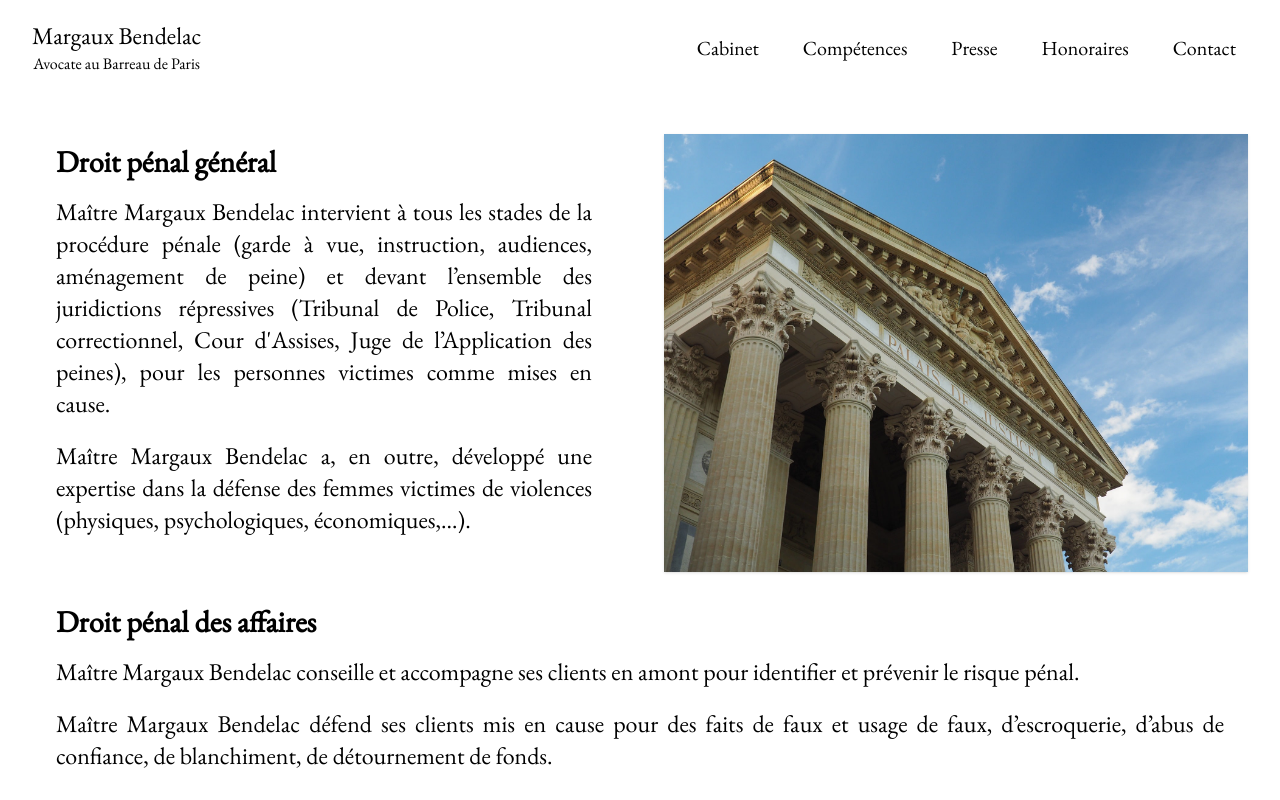
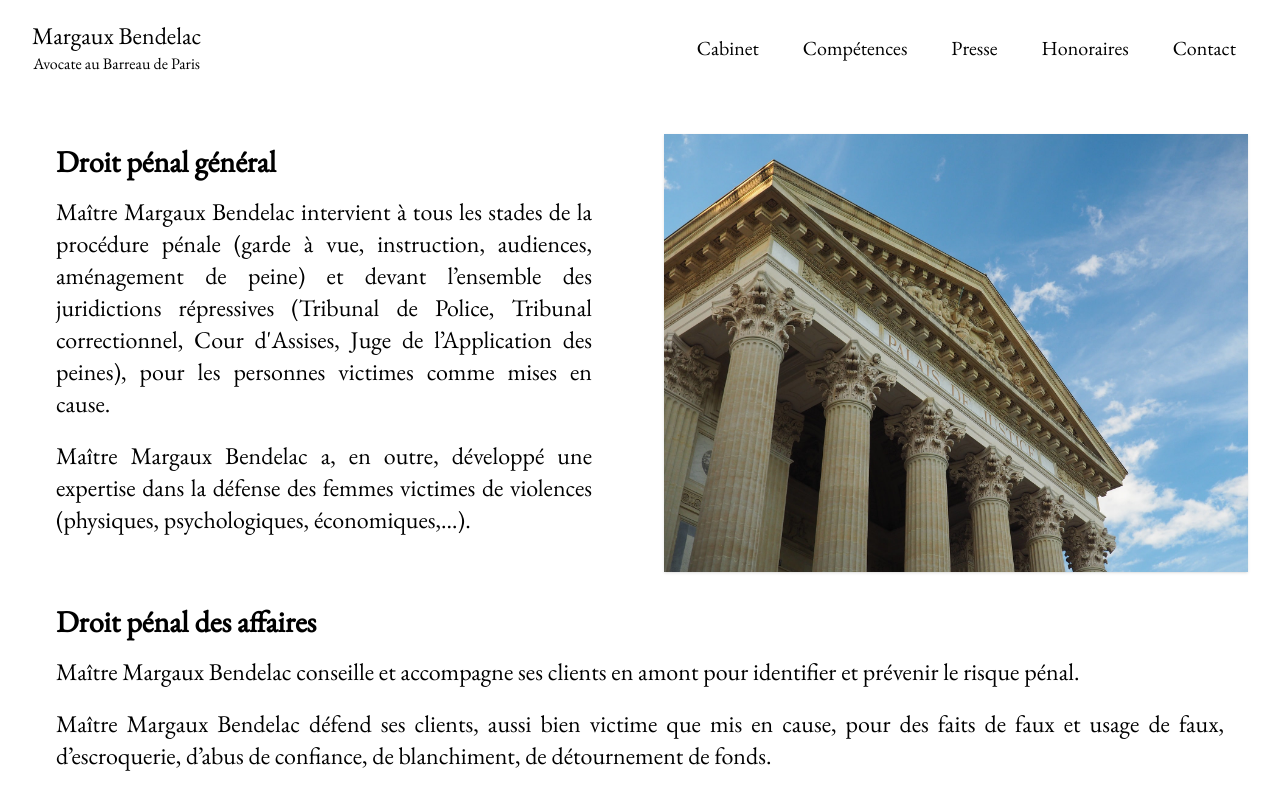
Before and after one commit to Chaloulou75/margauxbendelac2, a Nuxt app: page /competences in a window 1280 px wide. Shown: the top 800 px of the page. Built offline with nearby package versions, Linux system fonts and the light colour scheme.

Commit message:
update competences

```diff
--- a/pages/competences.vue
+++ b/pages/competences.vue
@@ -103,9 +103,10 @@
             pour identifier et prévenir le risque pénal.
           </p>
           <p class="mb-3 text-xl text-justify text-black md:text-2xl md:mb-5">
-            Maître Margaux Bendelac défend ses clients mis en cause pour des
-            faits de faux et usage de faux, d’escroquerie, d’abus de confiance,
-            de blanchiment, de détournement de fonds.
+            Maître Margaux Bendelac défend ses clients, aussi bien victime que
+            mis en cause, pour des faits de faux et usage de faux,
+            d’escroquerie, d’abus de confiance, de blanchiment, de détournement
+            de fonds.
           </p>
         </div>
         <div class="flex flex-col items-start py-2 md:px-6 md:py-4">
```
